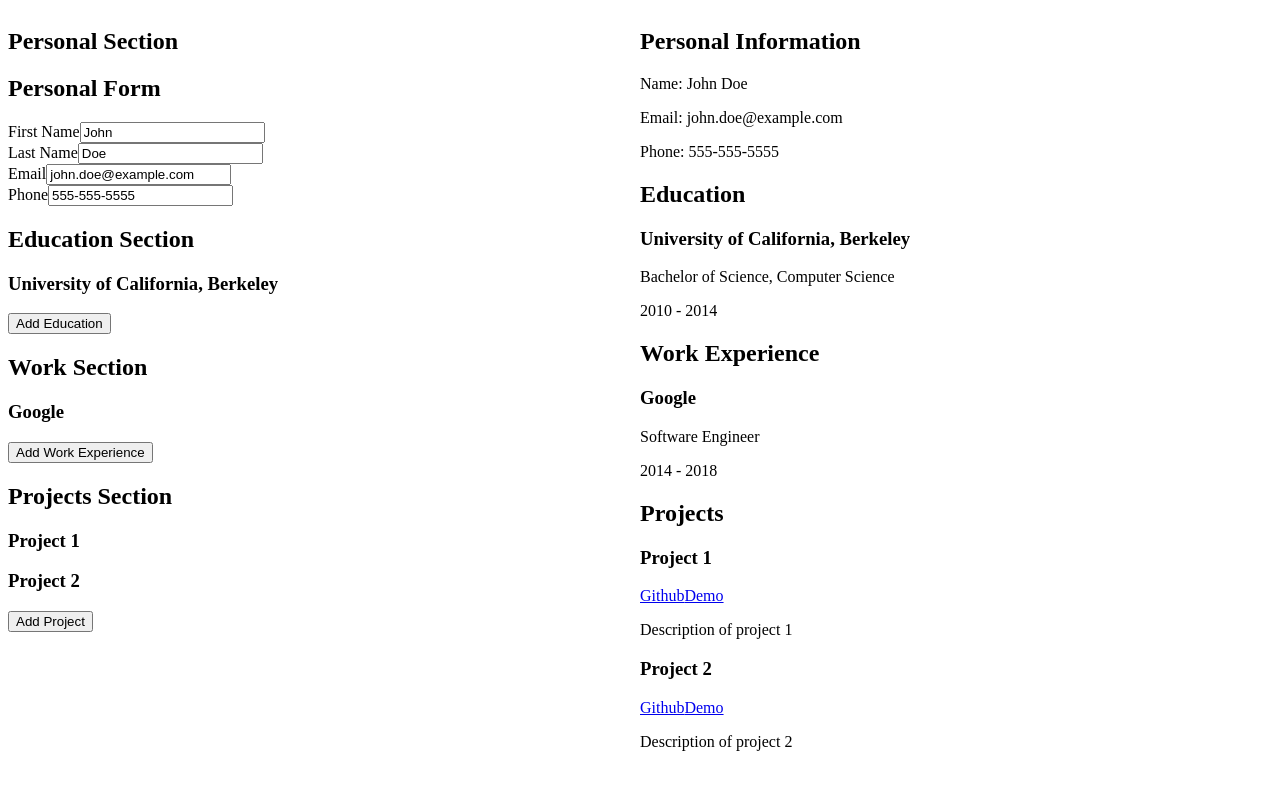
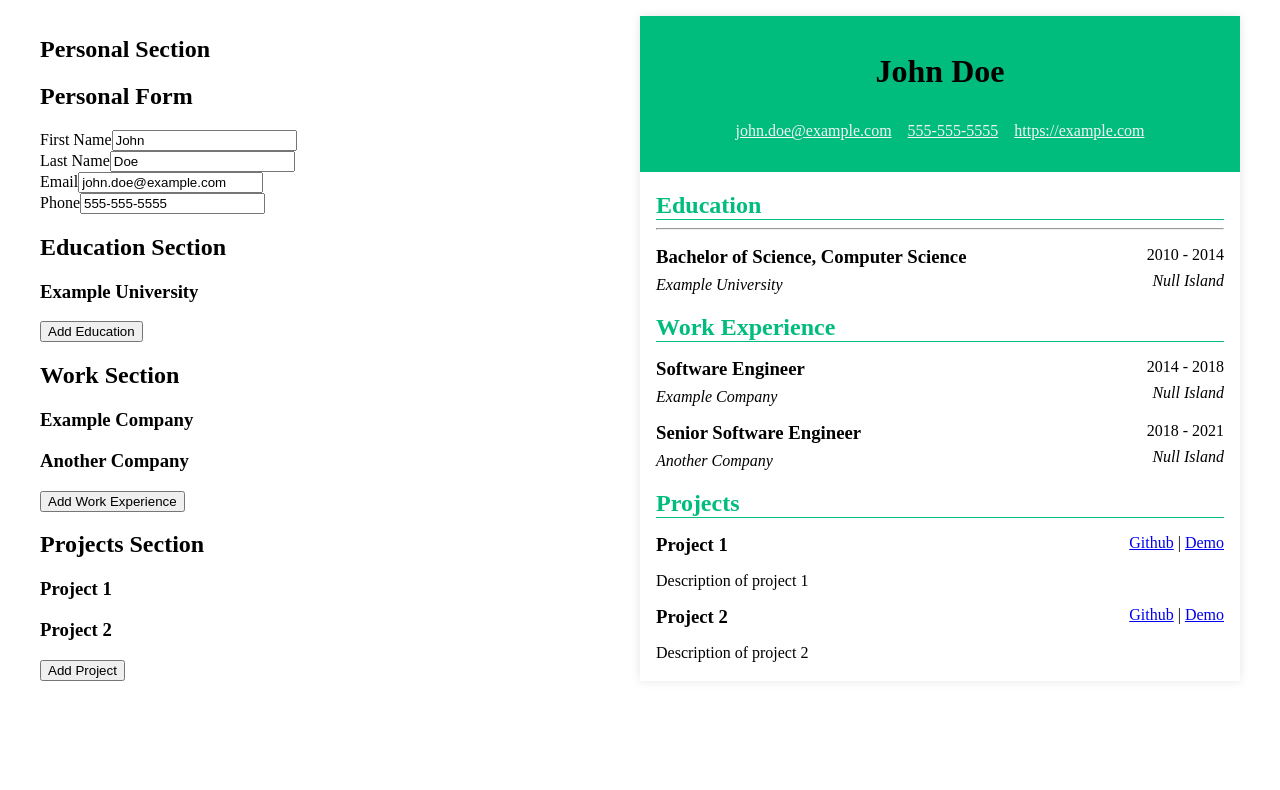
Before and after one commit to Asartea/odin-cv-v2, a React (Vite) app: page / in a window 1280 px wide. Shown: the top 790 px of the page. Built offline with nearby package versions, Linux system fonts and the light colour scheme.

Commit message:
Preview column styling

```diff
--- a/src/App.tsx
+++ b/src/App.tsx
@@ -9,6 +9,7 @@ type PersonalData = {
     lastName: string;
     email: string;
     phone: string;
+    website: string;
 };
 
 type EducationData = {
--- a/src/components/PreviewColumn.tsx
+++ b/src/components/PreviewColumn.tsx
@@ -8,6 +8,7 @@ import {
     ProjectDataSection,
 } from "../App";
 import ProjectPreview from "./projects/ProjectPreview";
+import "../styles/preview.css";
 
 type PreviewColumnProps = {
     personalData: PersonalData;
--- a/src/components/education/EducationPreview.tsx
+++ b/src/components/education/EducationPreview.tsx
@@ -6,26 +6,31 @@ type EducationPreviewProps = {
 
 function EducationPreview({ educations }: EducationPreviewProps) {
     return (
-        <div className="education-preview">
+        <div className="education-preview preview">
             <h2>Education</h2>
+            <hr />
             {Object.entries(educations).map(
                 ([key, education]) =>
                     education.school && (
                         <div key={key} className="education">
-                            <h3>{education.school}</h3>
-                            <p>
-                                {education.degree}
-                                {education.subject && `, ${education.subject}`}
-                            </p>
-                            {education.start && (
-                                <p>
-                                    {education.start} -{" "}
-                                    {education.end || "present"}
-                                </p>
-                            )}
-                            {education.description && (
+                            <div className="education-header header">
+                                <div className="degree-and-school">
+                                    <h3>
+                                        {education.degree}, {education.subject}
+                                    </h3>
+                                    <p>{education.school}</p>
+                                </div>
+                                <div className="time-and-location">
+                                    <p>
+                                        {education.start} -{" "}
+                                        {education.end || "Present"}
+                                    </p>
+                                    <p>{education.location}</p>
+                                </div>
+                            </div>
+                            <div className="description">
                                 <p>{education.description}</p>
-                            )}
+                            </div>
                         </div>
                     ),
             )}
--- a/src/components/personal/PersonalPreview.tsx
+++ b/src/components/personal/PersonalPreview.tsx
@@ -1,17 +1,34 @@
 import { PersonalData } from "../../App";
-
 type PersonalPreviewProps = {
     personal: PersonalData;
 };
 
 function PersonalPreview({ personal }: PersonalPreviewProps) {
-    const { firstName, lastName, email, phone } = personal;
+    const { firstName, lastName, email, phone, website } = personal;
     return (
-        <div>
-            <h2>Personal Information</h2>
-            <p>Name: {firstName + " " + lastName}</p>
-            <p>Email: {email}</p>
-            <p>Phone: {phone}</p>
+        <div className="personal-preview">
+            <h1>
+                {firstName} {lastName}
+            </h1>
+            <div className="contact-info">
+                <p>
+                    <a href={`mailto:${email}`}>{email}</a>
+                </p>
+                <p>
+                    <a href={`tel:${phone}`}>{phone}</a>
+                </p>
+                {website && (
+                    <p>
+                        <a
+                            href={website}
+                            target="_blank"
+                            rel="noopener noreferrer"
+                        >
+                            {website}
+                        </a>
+                    </p>
+                )}
+            </div>
         </div>
     );
 }
--- a/src/components/projects/ProjectPreview.tsx
+++ b/src/components/projects/ProjectPreview.tsx
@@ -6,25 +6,38 @@ type ProjectPreviewProps = {
 
 function ProjectPreview({ projects }: ProjectPreviewProps) {
     return (
-        <div className="project-preview">
+        <div className="project-preview preview">
             <h2>Projects</h2>
             {Object.entries(projects).map(
                 ([key, project]) =>
                     project.title && (
                         <div key={key} className="project">
+                            <div className="project-header header">
+                                <div className="title">
                                     <h3>{project.title}</h3>
+                                </div>
+                                <div className="links">
                                     <p>
                                         {project.github && (
-                                    <a href={project.github} target="_blank">
+                                            <a
+                                                href={project.github}
+                                                target="_blank"
+                                            >
                                                 Github
                                             </a>
-                                )}
+                                        )}{" "}
+                                        |{" "}
                                         {project.demo && (
-                                    <a href={project.demo} target="_blank">
+                                            <a
+                                                href={project.demo}
+                                                target="_blank"
+                                            >
                                                 Demo
                                             </a>
                                         )}
                                     </p>
+                                </div>
+                            </div>
                             {project.description && (
                                 <p>{project.description}</p>
                             )}
--- a/src/components/work/WorkPreview.tsx
+++ b/src/components/work/WorkPreview.tsx
@@ -4,20 +4,28 @@ type WorkPreviewProps = {
 };
 function WorkPreview({ experiences }: WorkPreviewProps) {
     return (
-        <div className="experience-preview">
+        <div className="experience-preview preview">
             <h2>Work Experience</h2>
             {Object.entries(experiences).map(
                 ([key, experience]) =>
-                    experience.company && (
-                        <div key={key} className="education">
-                            <h3>{experience.company}</h3>
-                            <p>{experience.position}</p>
-                            <p>
-                                {experience.start} - {experience.end}
-                            </p>
-                            {experience.description && (
+                    experience.position && (
+                        <div key={key} className="experience">
+                            <div className="experience-header header">
+                                <div className="position-and-company">
+                                    <h3>{experience.position}</h3>
+                                    <p>{experience.company}</p>
+                                </div>
+                                <div className="time-and-location">
+                                    <p>
+                                        {experience.start} -{" "}
+                                        {experience.end || "Present"}
+                                    </p>
+                                    <p>{experience.location}</p>
+                                </div>
+                            </div>
+                            <div className="description">
                                 <p>{experience.description}</p>
-                            )}
+                            </div>
                         </div>
                     ),
             )}
--- a/src/defaultData.ts
+++ b/src/defaultData.ts
@@ -3,13 +3,14 @@ const defaultData = {
         firstName: "John",
         lastName: "Doe",
         email: "john.doe@example.com",
-        phone: "555-555-5555"
+        phone: "555-555-5555",
+        website: "https://example.com",
     },
     education: {
         [crypto.randomUUID()]: {
             degree: "Bachelor of Science",
-            school: "University of California, Berkeley",
-            location: "Berkeley",
+            school: "Example University",
+            location: "Null Island",
             start: "2010",
             end: "2014",
             subject: "Computer Science",
@@ -19,11 +20,20 @@ const defaultData = {
     },
     workExperience: {
         [crypto.randomUUID()]: {
-            company: "Google",
+            company: "Example Company",
             position: "Software Engineer",
-            location: "Mountain View",
+            location: "Null Island",
             start: "2014",
             end: "2018",
+            description: "",
+            collapsed: true,
+        },
+        [crypto.randomUUID()]: {
+            company: "Another Company",
+            position: "Senior Software Engineer",
+            location: "Null Island",
+            start: "2018",
+            end: "2021",
             description: "",
             collapsed: true,
         }
@@ -33,14 +43,14 @@ const defaultData = {
             title: "Project 1",
             description: "Description of project 1",
             github: "https://github.com",
-            demo: "https://demo.com",
+            demo: "https://example.com",
             collapsed: true,
         },
         [crypto.randomUUID()]: {
             title: "Project 2",
             description: "Description of project 2",
             github: "https://github.com",
-            demo: "https://demo.com",
+            demo: "https://example.com",
             collapsed: true,
         }
     }
--- /dev/null
+++ b/src/styles/colors.css
@@ -0,0 +1,22 @@
+/* Taken from tailwinds colors (https://tailwindcss.com/docs/colors#default-color-palette)*/
+
+body {
+    --color-emerald-50: oklch(.979 .021 166.113);
+    --color-emerald-100: oklch(.95 .052 163.051);
+    --color-emerald-200: oklch(.905 .093 164.15);
+    --color-emerald-300: oklch(.845 .143 164.978);
+    --color-emerald-400: oklch(.765 .177 163.223);
+    --color-emerald-500: oklch(.696 .17 162.48);
+    --color-emerald-600: oklch(.596 .145 163.225);
+    --color-emerald-700: oklch(.508 .118 165.612);
+    --color-emerald-800: oklch(.432 .095 166.913);
+    --color-emerald-900: oklch(.378 .077 168.94);
+    --color-emerald-950: oklch(.262 .051 172.552);
+
+    --color-primary: var(--color-emerald-500);
+    --color-secondary: var(--color-emerald-300);
+
+    --text-color: oklch(.141 .005 285.823);
+    --text-color-white: oklch(.967 .001 286.375);
+    --text-color-light: oklch(.141 .005 285.823);
+}
--- a/src/styles/index.css
+++ b/src/styles/index.css
@@ -1,4 +1,5 @@
 .content-container {
     display: grid;
     grid-template-columns: repeat(2, 1fr);
+    margin: 1em 2em;
 }
--- /dev/null
+++ b/src/styles/preview.css
@@ -0,0 +1,82 @@
+@import url('colors.css');
+
+.preview-column {
+    --accent-color: var(--color-emerald-500);
+    box-shadow: 0 0 10px rgba(0, 0, 0, 0.1);
+
+    h1 {
+        font-size: 2rem;
+        margin-bottom: 1rem;
+        justify-self: center;
+    }
+
+    h2 {
+        font-size: 1.5rem;
+        margin-bottom: 0;
+        color: var(--accent-color);
+        border-bottom: 1px solid var(--accent-color);
+    }
+
+    .preview {
+        padding: 0em 1em;
+    }
+
+    .personal-preview {
+        background-color: var(--color-emerald-500);
+
+        padding: 1em;
+
+        .contact-info {
+            display: flex;
+            justify-content: center;
+            gap: 1em;
+        }
+
+        a {
+            color: var(--text-color-white)
+        }
+    }
+
+    .header {
+        display: flex;
+        justify-content: space-between;
+        margin: 1em 0;
+
+        .position-and-company,
+        .degree-and-school {
+
+            h3,
+            p {
+                margin: 0;
+            }
+
+            :last-child {
+                margin-top: .5em;
+                font-style: italic;
+            }
+        }
+
+        .time-and-location {
+            p {
+                margin: 0;
+                text-align: end;
+            }
+
+            :last-child {
+                margin-top: .5em;
+                font-style: italic;
+            }
+        }
+
+        .title,
+        .links {
+
+            h3,
+            p {
+                margin: 0;
+            }
+        }
+
+    }
+
+}
```
Lines whose indentation alone changed are shown as unchanged.
